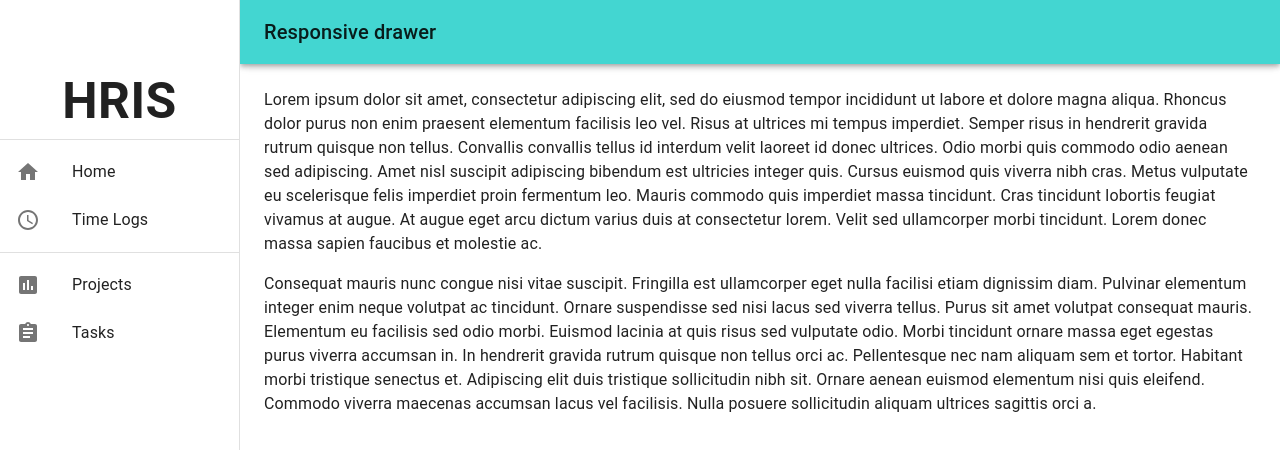
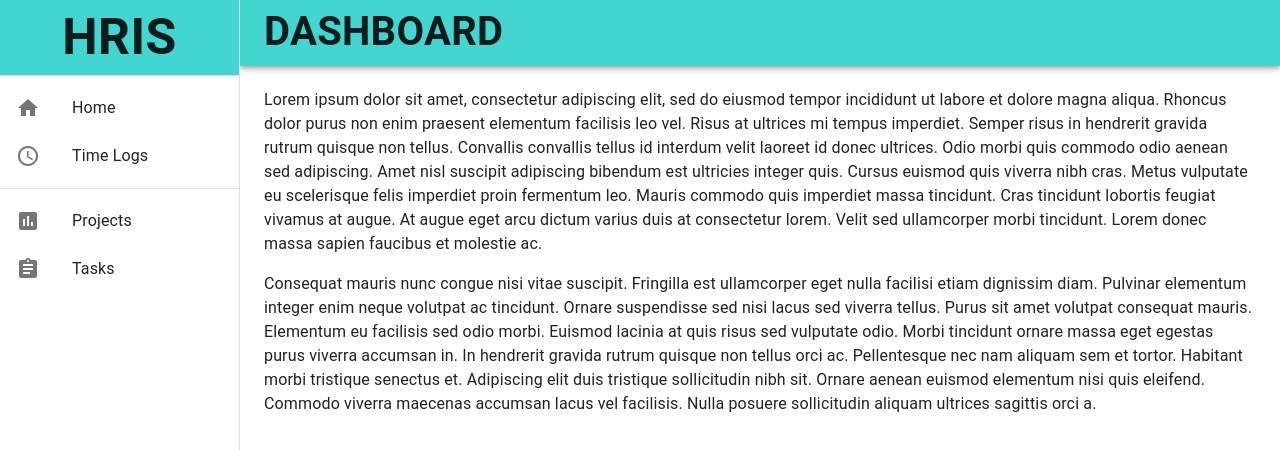
Before and after one commit to rondelhallare/HRIS-FrontEnd, a React (Create React App) app: page /Dashboard in a window 1280 px wide. Shown: the top 450 px of the page. Built offline with nearby package versions, Linux system fonts and the light colour scheme.

Commit message:
update UserProfile and ResponsiveDrawer

```diff
--- a/src/Components/Dashboard/ResponsiveDrawer.js
+++ b/src/Components/Dashboard/ResponsiveDrawer.js
@@ -31,8 +31,9 @@ function ResponsiveDrawer(props) {
 
   const drawer = (
     <div>
-      <Toolbar />
+
       <Typography sx ={{
+        bgcolor: 'primary.main',
         fontSize: '50px',
         fontWeight: 'Bold',
         textAlign: 'center',
@@ -87,8 +88,8 @@ function ResponsiveDrawer(props) {
           >
             <MenuIcon />
           </IconButton>
-          <Typography variant="h6" noWrap component="div">
-            Responsive drawer
+          <Typography variant="h6" noWrap component="div" sx = {{ fontSize: '40px', fontWeight: 'bold', pb: '2px'}}>
+            DASHBOARD
           </Typography>
         </Toolbar>
       </AppBar>
--- a/src/Components/UserProfile/UserProf.js
+++ b/src/Components/UserProfile/UserProf.js
@@ -0,0 +1,26 @@
+import { Box } from '@mui/system';
+import { Typography } from '@mui/material';
+
+import React from 'react'
+
+const UserProf = () => {
+    return (
+        <Box>
+            <Box>
+            <Typography>
+                USER PROFILE
+            </Typography>
+            </Box>
+
+            <Box>
+                Box 1
+            </Box>
+
+            <Box>
+                Box 2
+            </Box>
+        </Box>
+    )
+}
+
+export default UserProf
```
